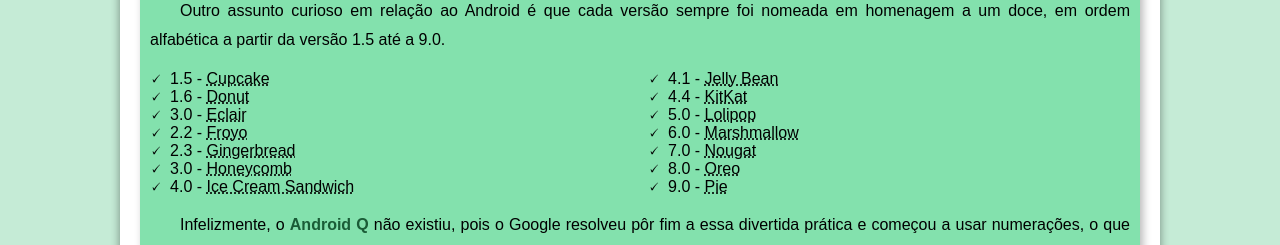
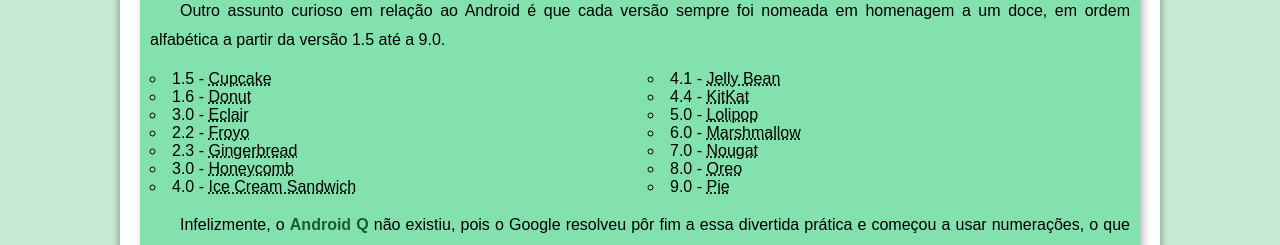
Before and after one commit to Patricia-rds/site-android, a plain HTML site: page index.html in a window 1280 px wide. Shown: the part 2467-2712 px from the top of the page. Drawn offline with Linux system fonts and the light colour scheme.

Commit message:
lista resolvido

```diff
--- a/estilo/style.css
+++ b/estilo/style.css
@@ -175,7 +175,7 @@
 }
 
 aside > ul {
-    list-style-type: '\1F5F8\00a0\00a0';
+    list-style-type: circle;
     list-style-position: inside;
     columns: 2;
 }
```
